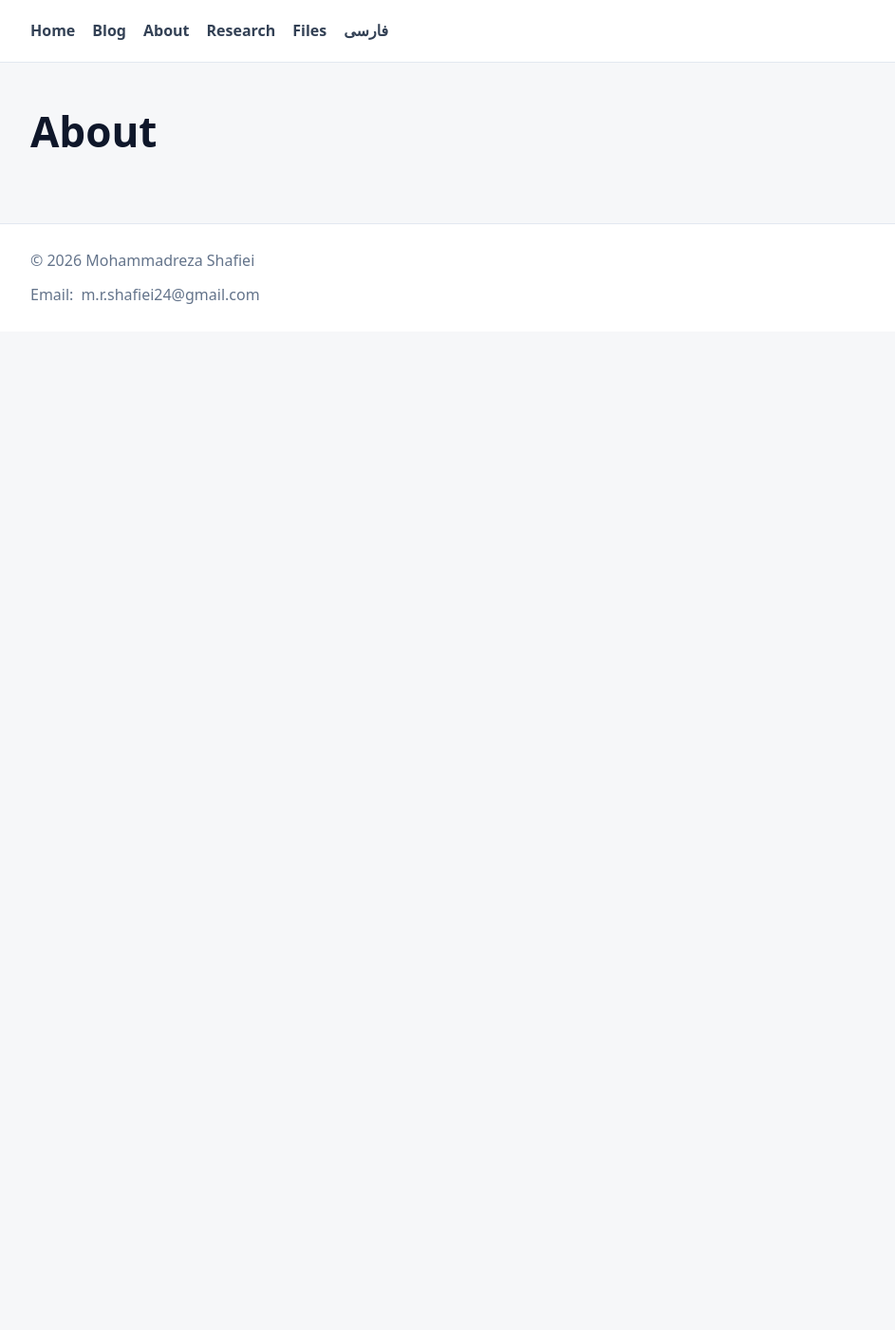
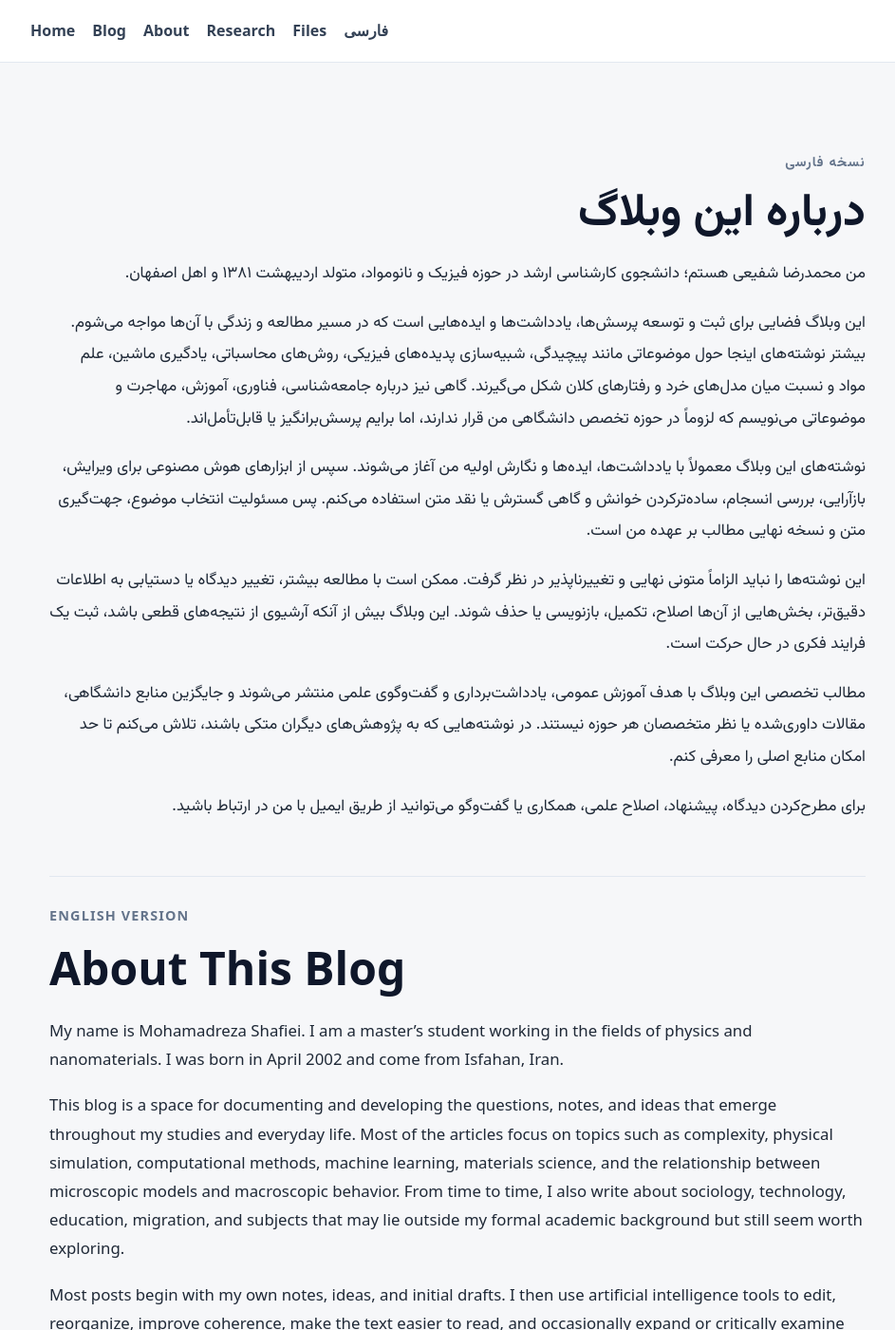
Before and after one commit to Mohamadrezash204/Mohamadrezash204.github.io, a Jekyll site: the page built from about/index.md, in a window 1280 px wide and 1400 px high. Shown: the whole window at 95% size, without its empty margins (158-1101 px from the left). Built offline with Jekyll 4.4.1, drawn with Linux system fonts in a browser that asks for light colours; some of the changed text lies outside the part shown.

Commit message:
Update bilingual about page

```diff
--- a/about/index.md
+++ b/about/index.md
@@ -5,4 +5,38 @@ lang: en
 permalink: /about/
 ---
 
-<h1>About</h1>
+<section class="about-page">
+  <div class="about-section persian" lang="fa" dir="rtl">
+    <p class="section-kicker">نسخه فارسی</p>
+    <h1>درباره این وبلاگ</h1>
+
+    <p>من محمدرضا شفیعی هستم؛ دانشجوی کارشناسی ارشد در حوزه فیزیک و نانومواد، متولد اردیبهشت ۱۳۸۱ و اهل اصفهان.</p>
+
+    <p>این وبلاگ فضایی برای ثبت و توسعه پرسش‌ها، یادداشت‌ها و ایده‌هایی است که در مسیر مطالعه و زندگی با آن‌ها مواجه می‌شوم. بیشتر نوشته‌های اینجا حول موضوعاتی مانند پیچیدگی، شبیه‌سازی پدیده‌های فیزیکی، روش‌های محاسباتی، یادگیری ماشین، علم مواد و نسبت میان مدل‌های خرد و رفتارهای کلان شکل می‌گیرند. گاهی نیز درباره جامعه‌شناسی، فناوری، آموزش، مهاجرت و موضوعاتی می‌نویسم که لزوماً در حوزه تخصص دانشگاهی من قرار ندارند، اما برایم پرسش‌برانگیز یا قابل‌تأمل‌اند.</p>
+
+    <p>نوشته‌های این وبلاگ معمولاً با یادداشت‌ها، ایده‌ها و نگارش اولیه من آغاز می‌شوند. سپس از ابزارهای هوش مصنوعی برای ویرایش، بازآرایی، بررسی انسجام، ساده‌ترکردن خوانش و گاهی گسترش یا نقد متن استفاده می‌کنم. پس مسئولیت انتخاب موضوع، جهت‌گیری متن و نسخه نهایی مطالب بر عهده من است.</p>
+
+    <p>این نوشته‌ها را نباید الزاماً متونی نهایی و تغییرناپذیر در نظر گرفت. ممکن است با مطالعه بیشتر، تغییر دیدگاه یا دستیابی به اطلاعات دقیق‌تر، بخش‌هایی از آن‌ها اصلاح، تکمیل، بازنویسی یا حذف شوند. این وبلاگ بیش از آنکه آرشیوی از نتیجه‌های قطعی باشد، ثبت یک فرایند فکری در حال حرکت است.</p>
+
+    <p>مطالب تخصصی این وبلاگ با هدف آموزش عمومی، یادداشت‌برداری و گفت‌وگوی علمی منتشر می‌شوند و جایگزین منابع دانشگاهی، مقالات داوری‌شده یا نظر متخصصان هر حوزه نیستند. در نوشته‌هایی که به پژوهش‌های دیگران متکی باشند، تلاش می‌کنم تا حد امکان منابع اصلی را معرفی کنم.</p>
+
+    <p>برای مطرح‌کردن دیدگاه، پیشنهاد، اصلاح علمی، همکاری یا گفت‌وگو می‌توانید از طریق ایمیل با من در ارتباط باشید.</p>
+  </div>
+
+  <div class="about-section english" lang="en" dir="ltr">
+    <p class="section-kicker">English Version</p>
+    <h2>About This Blog</h2>
+
+    <p>My name is Mohamadreza Shafiei. I am a master’s student working in the fields of physics and nanomaterials. I was born in April 2002 and come from Isfahan, Iran.</p>
+
+    <p>This blog is a space for documenting and developing the questions, notes, and ideas that emerge throughout my studies and everyday life. Most of the articles focus on topics such as complexity, physical simulation, computational methods, machine learning, materials science, and the relationship between microscopic models and macroscopic behavior. From time to time, I also write about sociology, technology, education, migration, and subjects that may lie outside my formal academic background but still seem worth exploring.</p>
+
+    <p>Most posts begin with my own notes, ideas, and initial drafts. I then use artificial intelligence tools to edit, reorganize, improve coherence, make the text easier to read, and occasionally expand or critically examine the original argument. The selection of topics, the direction of each text, and responsibility for the final version remain mine.</p>
+
+    <p>The articles published here should not necessarily be regarded as final or unchangeable. As I continue to study, revise my views, or encounter more accurate information, some passages may be corrected, expanded, rewritten, or removed. This blog is therefore less an archive of definitive conclusions than a record of an evolving intellectual process.</p>
+
+    <p>Technical articles on this website are published for educational purposes, personal note-taking, and scientific discussion. They should not be treated as substitutes for academic textbooks, peer-reviewed research, or professional advice. Whenever a post relies on the work of other researchers, I aim to cite and introduce the original sources whenever possible.</p>
+
+    <p>For comments, corrections, suggestions, collaboration, or further discussion, you can contact me by email.</p>
+  </div>
+</section>
--- a/assets/style.css
+++ b/assets/style.css
@@ -281,6 +281,49 @@ h3 {
   font-family: "Vazirmatn", Tahoma, "Noto Sans Arabic", system-ui, sans-serif;
 }
 
+.about-page {
+  max-width: 860px;
+  margin-inline: auto;
+  padding: 18px 0 28px;
+}
+
+.about-section {
+  padding: 28px 0;
+}
+
+.about-section + .about-section {
+  border-top: 1px solid var(--border);
+  margin-top: 10px;
+}
+
+.about-section h1,
+.about-section h2 {
+  margin: 0 0 18px;
+  font-size: clamp(2rem, 4vw, 3rem);
+  letter-spacing: 0;
+}
+
+.about-section p {
+  margin: 0 0 18px;
+  color: var(--text);
+  font-size: 1.05rem;
+  line-height: 2;
+  unicode-bidi: plaintext;
+}
+
+.about-section.english p {
+  line-height: 1.8;
+}
+
+.about-section .section-kicker {
+  margin-bottom: 10px;
+  color: var(--muted);
+  font-size: 0.9rem;
+  font-weight: 700;
+  letter-spacing: 0.08em;
+  text-transform: uppercase;
+}
+
 .post p { margin: 18px 0; }
 
 .post ul,
```
